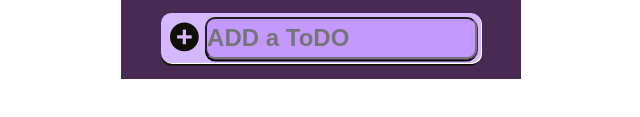
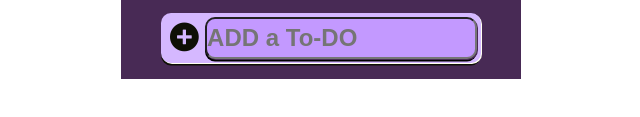
Before and after one commit to vikas-beniwal/todo-list, a website built with Parcel: page index.html in a window 1280 px wide. Shown: the part 481-598 px from the top of the page, 319-959 px from the left. Built offline with nearby package versions, Linux system fonts and the light colour scheme.

Commit message:
first slavr commit

```diff
--- a/index.html
+++ b/index.html
@@ -38,7 +38,7 @@
             class="fa fa-plus-circle"
             style="font-size:xx-large; font-weight: bold; margin-left: 5px;"
           ></i>
-          <input type="text" id="input" placeholder="ADD a ToDO" />
+          <input type="text" id="input" placeholder="ADD a To-DO" />
         </div>
       </div>
     </div>
```
